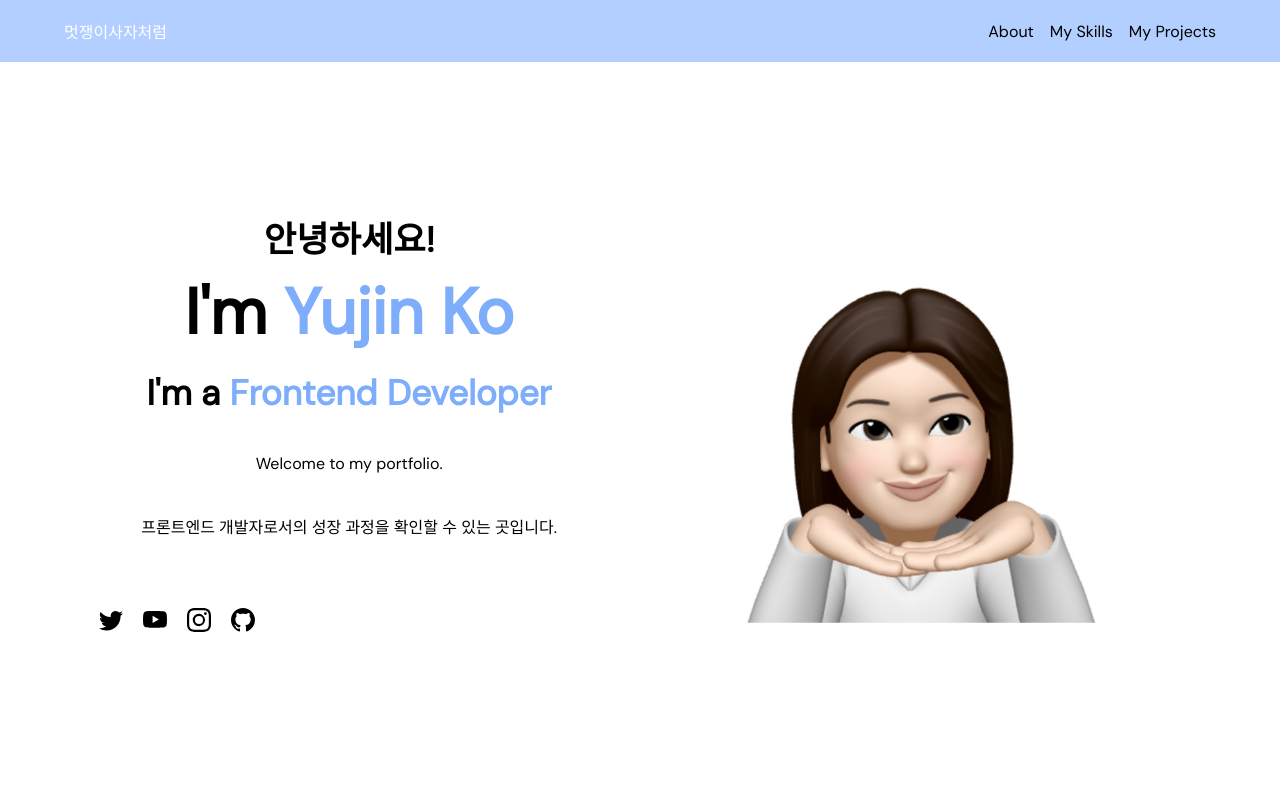
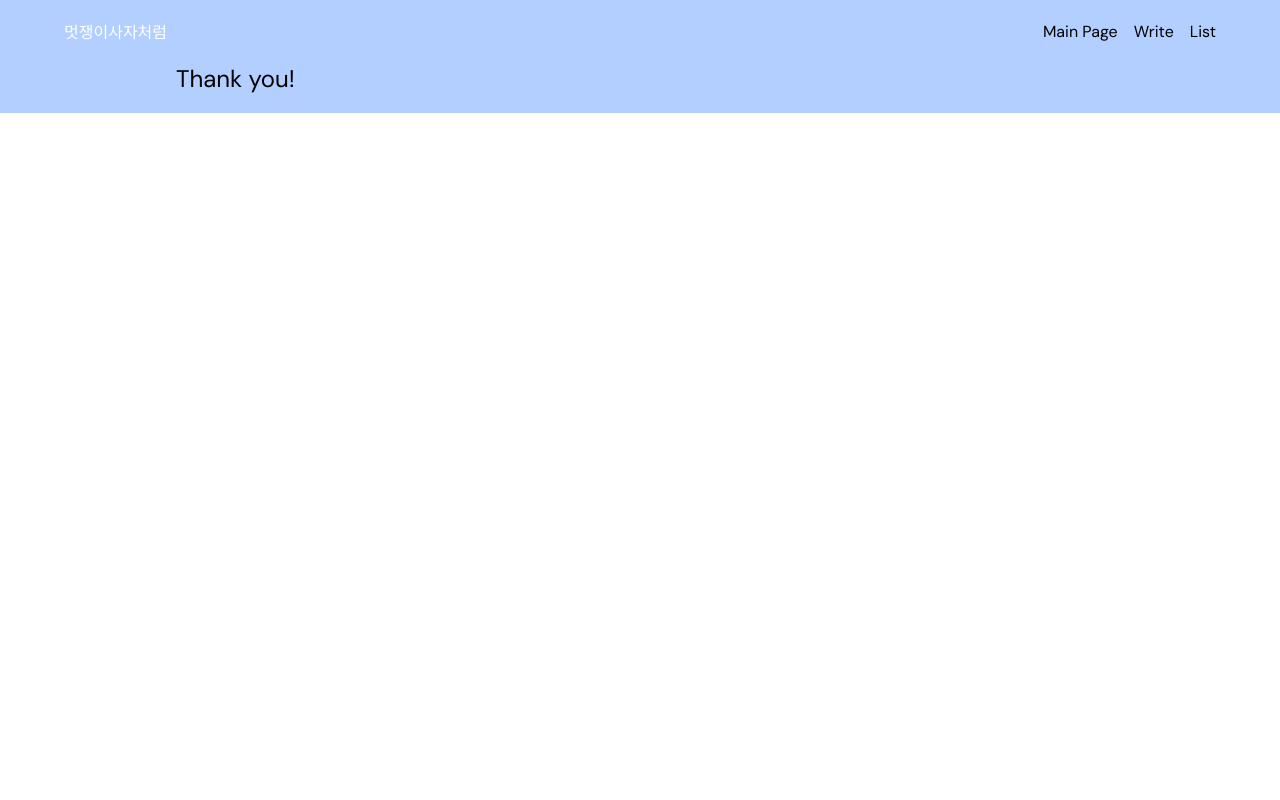
Before and after one commit to yujinko/portfolio, a React (Create React App) app: page /write in a window 1280 px wide. Shown: the top 800 px of the page. Built offline with nearby package versions, Linux system fonts and the light colour scheme.

Commit message:
react-router 추가

```diff
--- a/src/App.js
+++ b/src/App.js
@@ -2,27 +2,31 @@ import React from 'react';
 import { ThemeProvider } from 'styled-components';
 import { theme } from './utils/Theme';
 import { MainBody, Container } from './styles/Global.styled';
-
+import { BrowserRouter, Route, Routes } from 'react-router-dom';
 
 //import components
-import Showcase from './components/Showcase';
-import MySkills from './components/MySkills';
-import MyProjects from './components/MyProjects';
+import MainPage from './components/main';
 import Navbar from './components/Navbar';
 import Footer from './components/Footer';
+import Write from './Routes/Write';
+import List from './Routes/List';
 
 function App() {
   return (
     <ThemeProvider theme={theme}>
-      <MainBody>
-        <Navbar/>
-        <Container>
-          <Showcase/>
-          <MySkills/>
-          <MyProjects/>
-        </Container>
-        <Footer/>
-      </MainBody>
+      <BrowserRouter>
+        <MainBody>
+          <Navbar />
+          <Container>
+            <Routes>
+              <Route path="/" element={<MainPage />} />
+              <Route path="/write" element={<Write />} />
+              <Route path="/list" element={<List />} />
+            </Routes>
+          </Container>
+          <Footer />
+        </MainBody>
+      </BrowserRouter>
     </ThemeProvider>
   );
 }
--- a/src/Routes/Write.js
+++ b/src/Routes/Write.js
@@ -2,8 +2,8 @@ import React from 'react';
 
 function Write() {
   return (
-    <div>
-      <h2>글쓰기 페이지입니다.</h2>
+    <div style={{ marginTop: '20px' }}>
+      글쓰기 페이지입니다.
     </div>
   );
 }
--- a/src/components/Navbar.js
+++ b/src/components/Navbar.js
@@ -34,9 +34,9 @@ const Navbar = () => {
 
                     {/* --right-menu-icon-- */}
                     <MenuIcon>
-                        <span><a href="#">About</a></span>
-                        <span><a href="#">My Skills</a></span>
-                        <span><a href="#">My Projects</a></span>
+                        <span><a href="/">Main Page</a></span>
+                        <span><a href="./Routes/Write">Write</a></span>
+                        <span><a href="./Routes/List">List</a></span>
                     </MenuIcon>
                 </FlexContainer>
             </Container>
--- /dev/null
+++ b/src/components/main.js
@@ -0,0 +1,17 @@
+
+import React from 'react';
+import Showcase from './Showcase';
+import MySkills from './MySkills';
+import MyProjects from './MyProjects';
+
+function MainPage() {
+  return (
+    <div>
+      <Showcase />
+      <MySkills />
+      <MyProjects />
+    </div>
+  );
+}
+
+export default MainPage;
```
